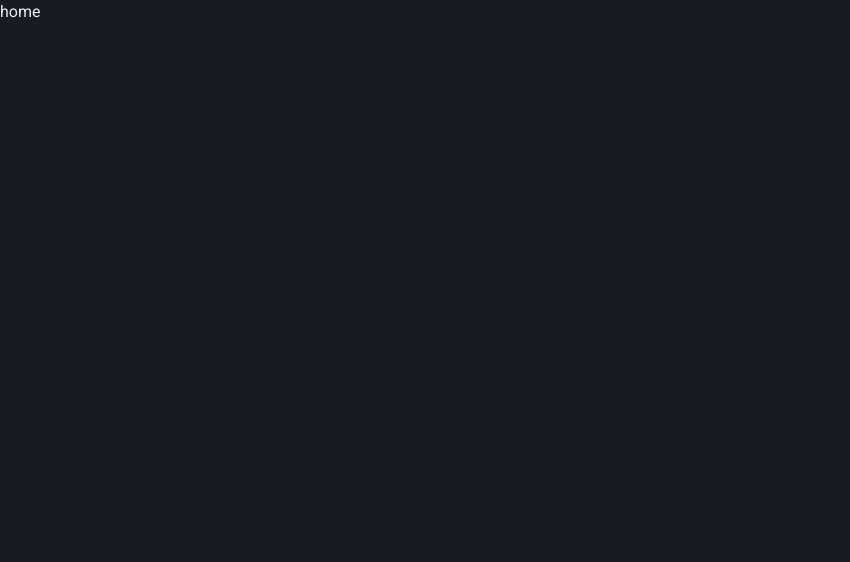
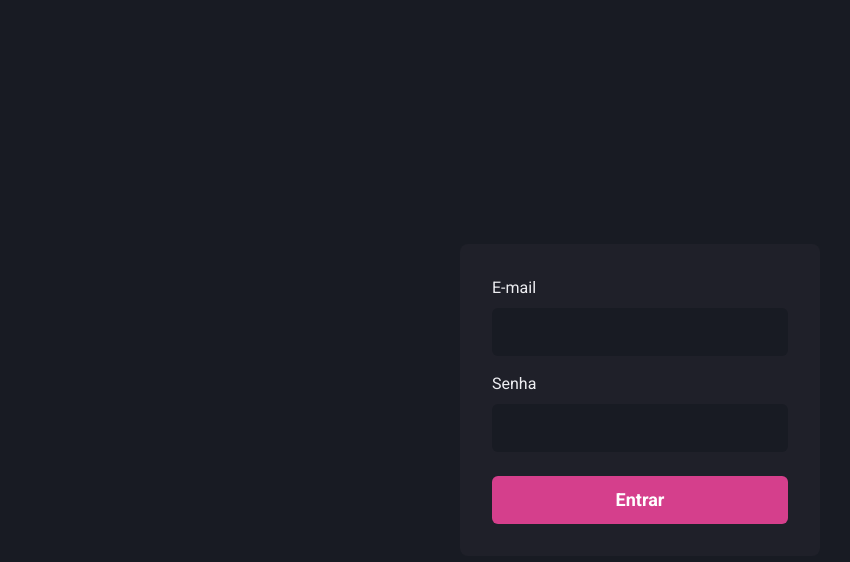
Before and after one commit to jamesDockal/DashGo, a Next.js app: page / in a window 1280 px wide. Shown: the top 562 px of the page, without its empty margins (0-850 px from the left). Built offline with nearby package versions, Linux system fonts and the light colour scheme.

Commit message:
feat: create SingIn page

```diff
--- a/package.json
+++ b/package.json
@@ -18,6 +18,7 @@
     "react": "17.0.2",
     "react-apexcharts": "^1.3.9",
     "react-dom": "17.0.2",
+    "react-hook-form": "^7.24.2",
     "react-icons": "^4.3.1"
   },
   "devDependencies": {
--- a/src/components/Form/Input.tsx
+++ b/src/components/Form/Input.tsx
@@ -5,15 +5,21 @@ import {
   Input as ChakraInput,
   InputProps as ChakraInputProps,
 } from "@chakra-ui/react";
+import { forwardRef, ForwardRefRenderFunction } from "react";
+import { FieldError } from "react-hook-form";
 
-interface props extends ChakraInputProps {
+type InputProps = ChakraInputProps & {
   name: string;
   label?: string;
-}
+  error?: FieldError;
+};
 
-const Input: React.FC<props> = ({ name, label, ...rest }) => {
+const InputBase: ForwardRefRenderFunction<HTMLInputElement, InputProps> = (
+  { name, label, error = null, ...rest },
+  ref
+) => {
   return (
-    <FormControl>
+    <FormControl isInvalid={!!error}>
       {label && <FormLabel htmlFor={name}>{label}</FormLabel>}
       <ChakraInput
         id={name}
@@ -23,10 +29,15 @@ const Input: React.FC<props> = ({ name, label, ...rest }) => {
         variant="filled"
         size="lg"
         _hover={{ bgColor: "gray.900" }}
+        ref={ref}
         {...rest}
       />
+
+      {!!error && <FormErrorMessage>{error.message}</FormErrorMessage>}
     </FormControl>
   );
 };
 
+const Input = forwardRef(InputBase);
+
 export default Input;
--- a/src/components/Sidebar/SiderBarNav.tsx
+++ b/src/components/Sidebar/SiderBarNav.tsx
@@ -8,7 +8,7 @@ import {
 } from "react-icons/ri";
 import NavLink from "./NavLink";
 import NavSection from "./NavSection";
-import { Box, Icon, Link, Stack, Text } from "@chakra-ui/react";
+import { Stack } from "@chakra-ui/react";
 
 const SideBarNav: React.FC = ({}) => {
   return (
--- a/src/pages/index.tsx
+++ b/src/pages/index.tsx
@@ -1,6 +1,53 @@
-import Head from "next/head";
-import Image from "next/image";
+import { Button, Flex, Stack } from "@chakra-ui/react";
+import { SubmitHandler, useForm } from "react-hook-form";
+import { useRouter } from "next/router";
+import Input from "../components/Form/Input";
+import { useRef } from "react";
+// import { yupResolver } from "@hookform/resolvers/yup";
+// import * as yup from "yup";
 
-export default function Home() {
-  return <div>home</div>;
+// import { Input } from "../components/Form";
+// import { Logo } from "../components";
+
+export default function SignIn() {
+  const { handleSubmit, register } = useForm();
+
+  return (
+    <Flex
+      width="100vw"
+      height="100vh"
+      align="center"
+      justify="center"
+      direction="column"
+    >
+      <Flex
+        as="form"
+        width="100%"
+        maxWidth={360}
+        bg="gray.800"
+        padding="8"
+        borderRadius={8}
+        flexDir="column"
+      >
+        <Stack spacing="4">
+          <Input
+            name="email"
+            label="E-mail"
+            type="email"
+            {...register("email")}
+          />
+          <Input
+            name="password"
+            label="Senha"
+            type="password"
+            {...register("password")}
+          />
+        </Stack>
+
+        <Button type="submit" mt="6" colorScheme="pink" size="lg">
+          Entrar
+        </Button>
+      </Flex>
+    </Flex>
+  );
 }
--- a/src/pages/users/create.tsx
+++ b/src/pages/users/create.tsx
@@ -13,7 +13,9 @@ import {
   SimpleGrid,
   VStack,
 } from "@chakra-ui/react";
+k;
 import Link from "next/link";
+k;
 
 const CreateUser: React.FC = ({}) => {
   return (
```
Also changed, not shown: 1 other file (tests, documents, lock files or other folders).
